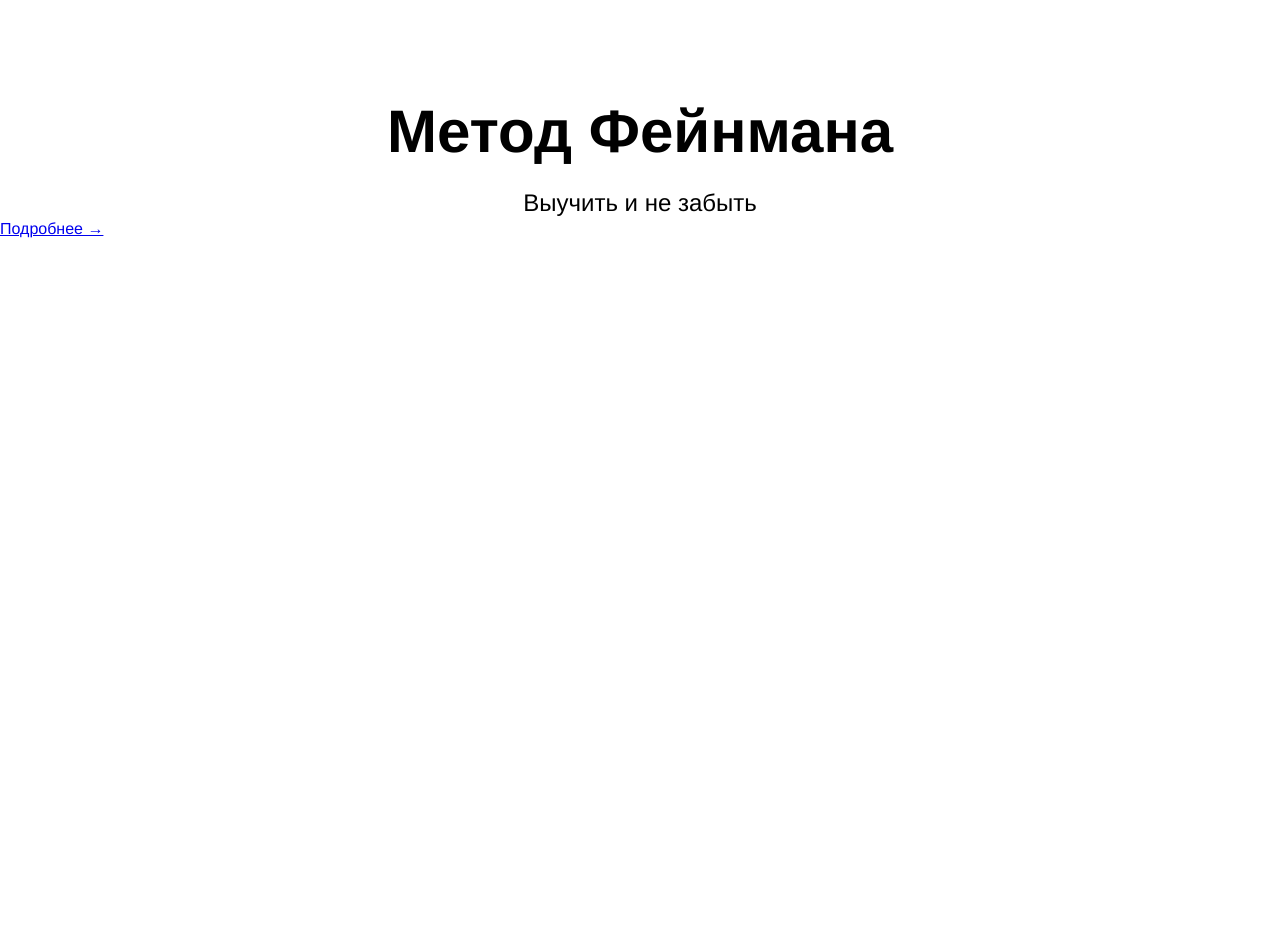
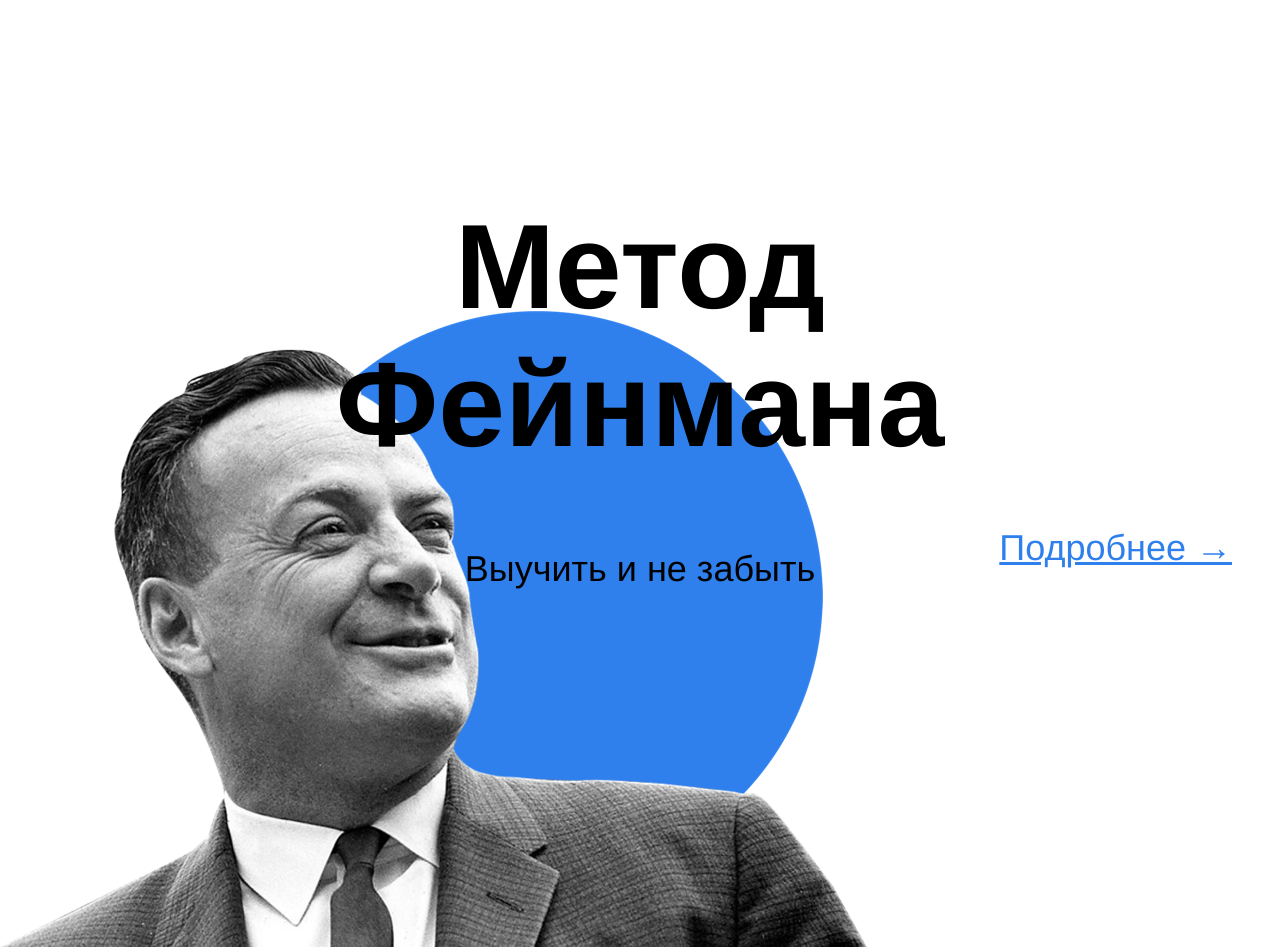
Before and after one commit to Burunova-Olga/how-to-learn, a plain HTML site: page index.html in a window 1280 px wide. Shown: the part 2010-2957 px from the top of the page. Before the commit the page ends 2248 px from the top, so only its background shows below. Drawn offline with Linux system fonts and the light colour scheme.

Commit message:
Доделан feynman

```diff
--- a/index.html
+++ b/index.html
@@ -45,8 +45,8 @@
       </section>
 
       <section id="digits" class="digits">
-        <h2 class="section-title">Цифры и факты</h2>
-        <h3 class="section-subtitle">Про учёбу и мозг</h3>
+        <h2 class="digits__section-title">Цифры и факты</h2>
+        <h3 class="digits__section-subtitle">Про учёбу и мозг</h3>
         <div class="table">
             <article class="table-cell">
               <h4 class="table-heading">86 миллиардов</h4>
@@ -91,10 +91,11 @@
             </article>
       </section>
 
-      <section id="feynman">
-        <h2 class="section-title">Метод Фейнмана</h2>
-        <h3 class="section-subtitle">Выучить и не забыть</h3>
-        <a href="#" class="feynman__link">Подробнее →</h3>
+      <section id="feynman" class="feynman">
+        <h2 class="feynman__section-title">Метод Фейнмана</h2>
+        <h3 class="feynman__section-subtitle">Выучить и не забыть</h3>
+        <a href="#" class="feynman__link" alt="Тот самый Фейнман">Подробнее →</h3>
+
       </section>
 
       <section id="kaufman"></section>
--- a/styles/style.css
+++ b/styles/style.css
@@ -159,7 +159,7 @@
   padding-bottom: 100px;
 }
 
-.section-title
+.digits__section-title
 {
   margin: 0 auto 20px;
   text-align: center;
@@ -169,7 +169,7 @@
   line-height: 1.15;
 }
 
-.section-subtitle
+.digits__section-subtitle
 {
   margin: 0 auto;
   text-align: center;
@@ -210,6 +210,51 @@
   line-height: 1.2;
 }
 
+/*******************************************************************/
+/*                            digits                               */
+/*******************************************************************/
+.feynman
+{
+  position: relative;
+  padding-top: 100px;
+  width: 100vw;
+  height: 750px;
+  background-image: url("../images/feynman.png");
+  background-size: 867px 637px;
+  background-repeat: no-repeat;
+  background-position: bottom 0 left 0;
+}
+
+.feynman__section-title
+{
+  width: 648px;
+  margin: 0 auto;
+  text-align: center;
+  font-size: 120px;
+  font-weight: 600;
+  line-height: 1.15;
+}
+
+.feynman__section-subtitle
+{
+  margin: 70px auto 0;
+  text-align: center;
+  font-size: 36px;
+  font-weight: normal;
+  line-height: 51px;
+}
+
+.feynman__link
+{
+  position: absolute;
+  right: 48px;
+  top: 50%;
+  font-size: 36px;
+  font-weight: normal;
+  line-height: 51px;
+  color: #2f80ed;
+}
+
 
 
 
```
